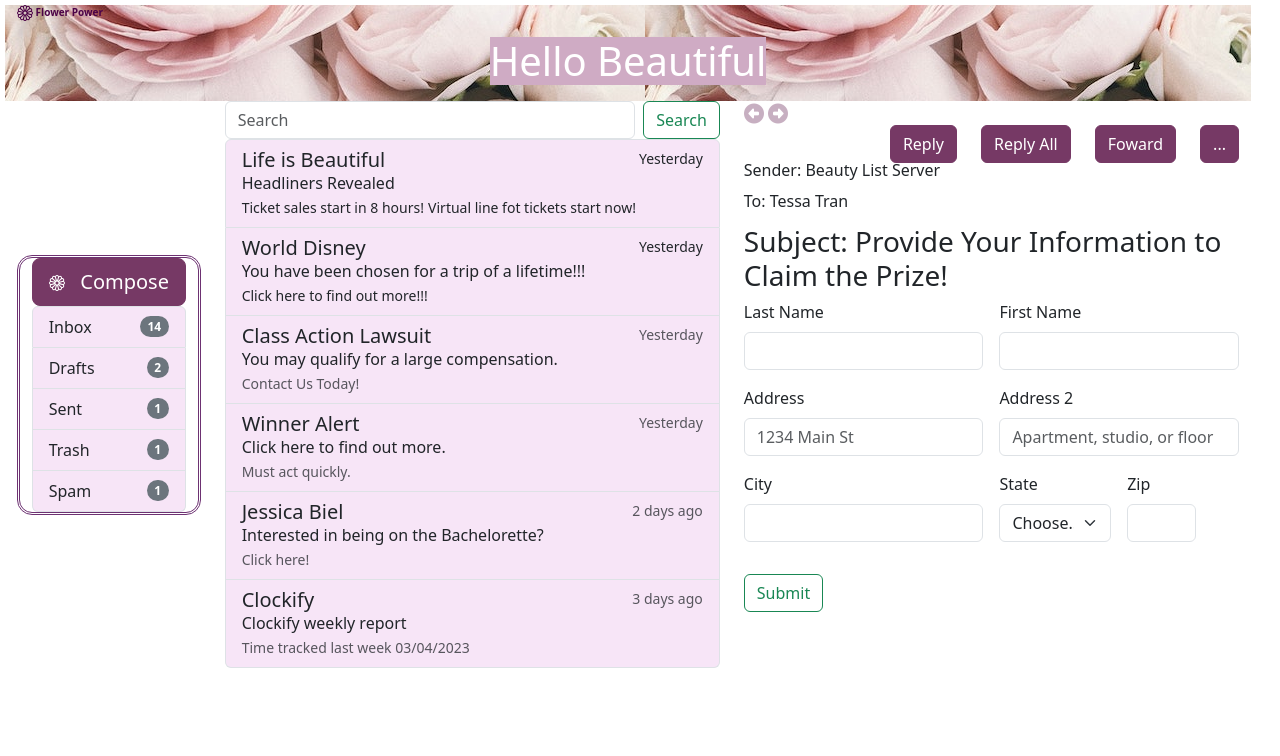
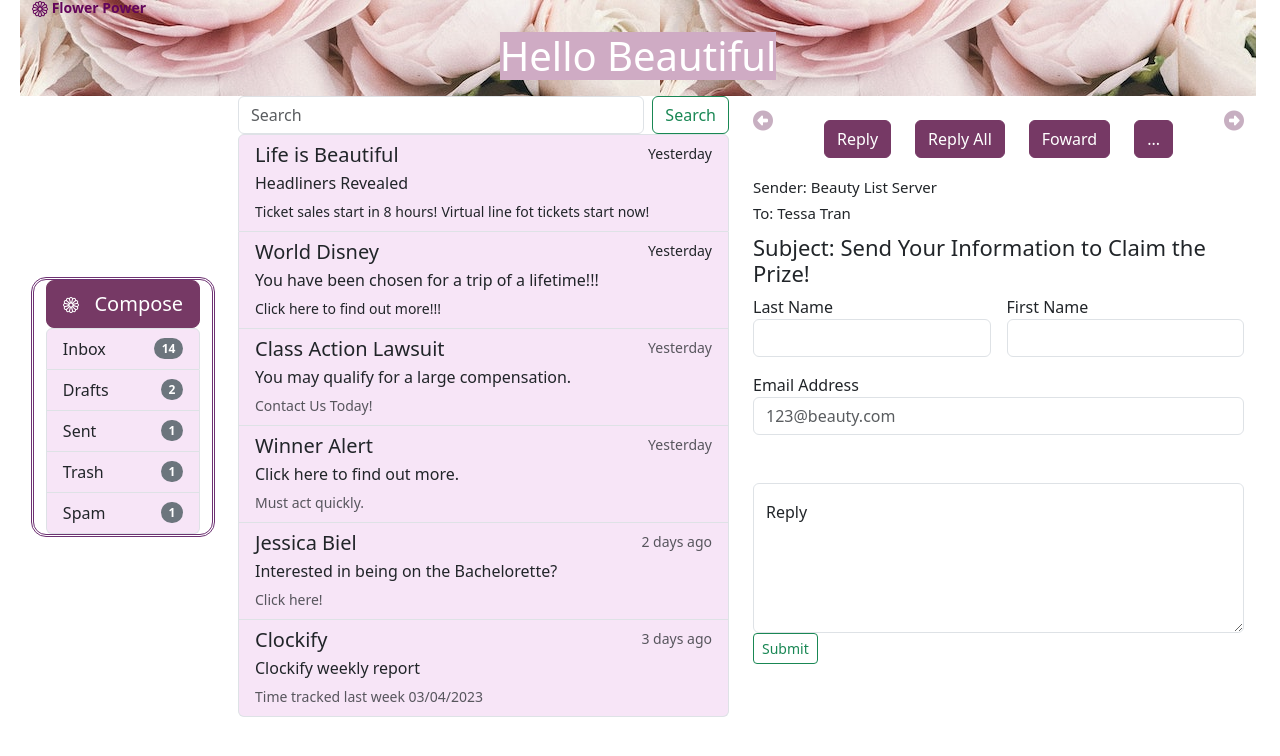
Before and after one commit to tessa-tran/bootstrap-project-tessa-tran, a plain HTML site: page index.html in a window 1280 px wide. Drawn offline with nearby package versions, Linux system fonts and the light colour scheme.

Commit message:
final draft

```diff
--- a/index.html
+++ b/index.html
@@ -25,50 +25,12 @@
               <div class="header-container d-flex justify-content-center align-items-center">
               <h1>Hello Beautiful</h1>
             </div>
-                   <!-- Use single button from getbootstrap dropdowns page:https://getbootstrap.com/docs/5.3/components/dropdowns/ -->
-                   <nav class="navbar navbar-expand-lg bg-body-tertiary">
-                    <div class="navbar-container-fluid">
-                      <a class="navbar-brand" href="#">Navbar</a>
-                      <button class="navbar-toggler" type="button" data-bs-toggle="collapse" data-bs-target="#navbarSupportedContent" aria-controls="navbarSupportedContent" aria-expanded="false" aria-label="Toggle navigation">
-                        <span class="navbar-toggler-icon"></span>
-                      </button>
-                      <div class="collapse navbar-collapse" id="navbarSupportedContent">
-                        <ul class="navbar-nav me-auto mb-2 mb-lg-0">
-                          <li class="nav-item">
-                            <a class="nav-link active" aria-current="page" href="#">Home</a>
-                          </li>
-                          <li class="nav-item">
-                            <a class="nav-link" href="#">Link</a>
-                          </li>
-                          <li class="nav-item dropdown">
-                            <a class="nav-link dropdown-toggle" href="#" role="button" data-bs-toggle="dropdown" aria-expanded="false">
-                              Dropdown
-                            </a>
-                            <ul class="dropdown-menu">
-                              <li><a class="dropdown-item" href="#">Action</a></li>
-                              <li><a class="dropdown-item" href="#">Another action</a></li>
-                              <li><hr class="dropdown-divider"></li>
-                              <li><a class="dropdown-item" href="#">Something else here</a></li>
-                            </ul>
-                          </li>
-                          <li class="nav-item">
-                            <a class="nav-link disabled">Disabled</a>
-                          </li>
-                        </ul>
-                        <form class="d-flex" role="search">
-                          <input class="form-control me-2" type="search" placeholder="Search" aria-label="Search">
-                          <button class="btn btn-outline-success" type="submit">Search</button>
-                        </form>
-                      </div>
-                    </div>
-                  </nav>
             </div>
-
 
             <div class="row w-100">
 
                 <!-- Column 1: Options -->
-                <div class="col-sm-12 col-md-5 col-lg-2 options">
+                <div class="col-sm-12 col-md-4 col-lg-2 options">
                   <div class="row">
                     <div class="options-container">
                      <!-- Compose Button with Flower / Use flower icon & large button from getbootstrap:https://getbootstrap.com/docs/5.3/components/buttons/-->
@@ -105,7 +67,7 @@
 
 
                  <!-- Column 2: Emails -->
-                <div class="col-sm-12 col-md-7 col-lg-5 emails">
+                <div class="col-sm-12 col-md-8 col-lg-5 emails">
 
                     <!-- Use button component from getbootstrap navbar page: https://getbootstrap.com/docs/5.3/components/badge/ -->
                     <form class="d-flex" role="search">
@@ -168,72 +130,52 @@
                     </div>
 
 
-
                   <!-- Column 3: Email Preview -->
                 <div class="col-sm-12 col-md-12 col-lg-5 email-preview">
                   <div class="email-header">
+
                   <!-- Arrows from Font Awesome -->
-                  <i class="fa-solid fa-circle-left fa-lg fa-beat-fade" ></i>
-                  <i class="fa-solid fa-circle-right fa-lg fa-beat-fade"></i>
+                  <br>
+                  <i class="fa-solid fa-circle-left fa-lg fa-beat-fade fa-pull-left" ></i>
+                  <i class="fa-solid fa-circle-right fa-lg fa-beat-fade fa-pull-right"></i>
+
                 <!-- Used button component from getbootstrap https://getbootstrap.com/docs/5.3/components/buttons/#examples -->
-                <div class="d-grid gap-4 d-flex justify-content-end">
+                <div class="d-grid gap-4 d-flex justify-content-center">
                   <button class="btn btn-primary btn-md" type="button">Reply</button>
                   <button class="btn btn-primary btn-md" type="button">Reply All</button>
                   <button class="btn btn-primary btn-md" type="button">Foward</button>
                   <button class="btn btn-primary btn-md" type="button">...</button>
                 </div>
+                <br>
                   <p id="from-name">Sender: Beauty List Server</p>
                   <p id="to-name">To: Tessa Tran</p>
                 </div>
-                <h3>Subject: Provide Your Information to Claim the Prize!</h3>
+                <h3>Subject: Send Your Information to Claim the Prize!</h3>
                     <!-- Use custom content from getbootstrap list group page:https://getbootstrap.com/docs/5.3/forms/layout/ -->
                     <form class="row g-3">
-                        <div class="col-md-6">
+                        <div class="col-6">
                           <label for="inputLastName" class="form-label">Last Name</label>
                           <input type="email" class="form-control" id="inputLastName">
                         </div>
-                        <div class="col-md-6">
+                        <div class="col-6">
                           <label for="inputFirstName" class="form-label">First Name</label>
                           <input type="password" class="form-control" id="inputFirstName">
                         </div>
-                        <div class="col-6">
-                          <label for="inputAddress" class="form-label">Address</label>
-                          <input type="text" class="form-control" id="inputAddress" placeholder="1234 Main St">
-                        </div>
-                        <div class="col-6">
-                          <label for="inputAddress2" class="form-label">Address 2</label>
-                          <input type="text" class="form-control" id="inputAddress2" placeholder="Apartment, studio, or floor">
-                        </div>
-                        <div class="col-md-6">
-                          <label for="inputCity" class="form-label">City</label>
-                          <input type="text" class="form-control" id="inputCity">
-                        </div>
-                        <div class="col-md-3">
-                          <label for="inputState" class="form-label">State</label>
-                          <select id="inputState" class="form-select">
-                            <option selected>Choose...</option>
-                            <option>...</option>
-                          </select>
-                        </div>
-                        <div class="col-md-2">
-                          <label for="inputZip" class="form-label">Zip</label>
-                          <input type="text" class="form-control" id="inputZip">
-                        </div>
                         <div class="col-12">
-                        </div>
-                        <div class="col-12">
-                          <button type="submit" class="btn btn-outline-success">Submit</button>
+                          <label for="inputEmailAddress" class="form-label">Email Address</label>
+                          <input type="text" class="form-control" id="inputEmailAddress" placeholder="123@beauty.com">
                         </div>
                       </form>
-                    <!-- Use text area from getbootstrap floating labels page:https://getbootstrap.com/docs/5.3/forms/floating-labels/#textareas
+                      <br>
+                      <br>
+                    <!-- Use text area from getbootstrap floating labels page:https://getbootstrap.com/docs/5.3/forms/floating-labels/#textareas-->
                       <div class="form-floating">
-                        <textarea class="form-control" placeholder="Reply" id="floatingTextarea2" style="min-height: 100px"></textarea>
+                        <textarea class="form-control" placeholder="Reply" id="floatingTextarea2" style="min-height: 150px"></textarea>
                         <label for="floatingTextarea2">Reply</label>
-                      </div>-->
-
-
-
-
+                        <div class="col-12">
+                          <button type="submit" class="btn btn-sm btn-outline-success">Submit</button>
+                        </div>
+                      </div>
                     </div>
               </div>
 
--- a/styles.css
+++ b/styles.css
@@ -1,5 +1,5 @@
 body{
-    margin: 5px;
+    margin-left: 20px;
 }
 
 .header{
@@ -9,9 +9,9 @@ body{
 
 
 h4{
-    color: rgb(75, 2, 71);
+    color: rgb(98, 5, 91);
     font-style: fantasy;
-    font-size: 10px;
+    font-size: 14px;
     font-weight: bold;
 }
 
@@ -55,32 +55,35 @@ navbar-container-fluid{
 
 .list-group-item{
     background-color:rgb(247, 229, 247);
+    line-height-step: .5em;
 }
 
-p{
-    line-height: 15px;
+.form-label{
+    line-height: 6px;
 }
 
 #from-name, #to-name{
-    line-height-step: .9em;
+    line-height: 10px;
+    font-size: 15px;
 }
 
 .fa-circle-left, .fa-circle-right{
     color: rgb(118, 57, 101);
 }
 
+h3{
+    font-size: 22px;
+}
 
 
 @media (max-width: 576px) {
-    .options, .emails{
-        display: none;
-    }
-
-
-}
-
-@media (min-width: 576px) {
-    .dropdown, .navbar {
+    .emails{
         display: none;
     }
 }
+
+@media (min-width: 992px) {
+    body{
+        overflow: hidden;
+    }
+}
```
